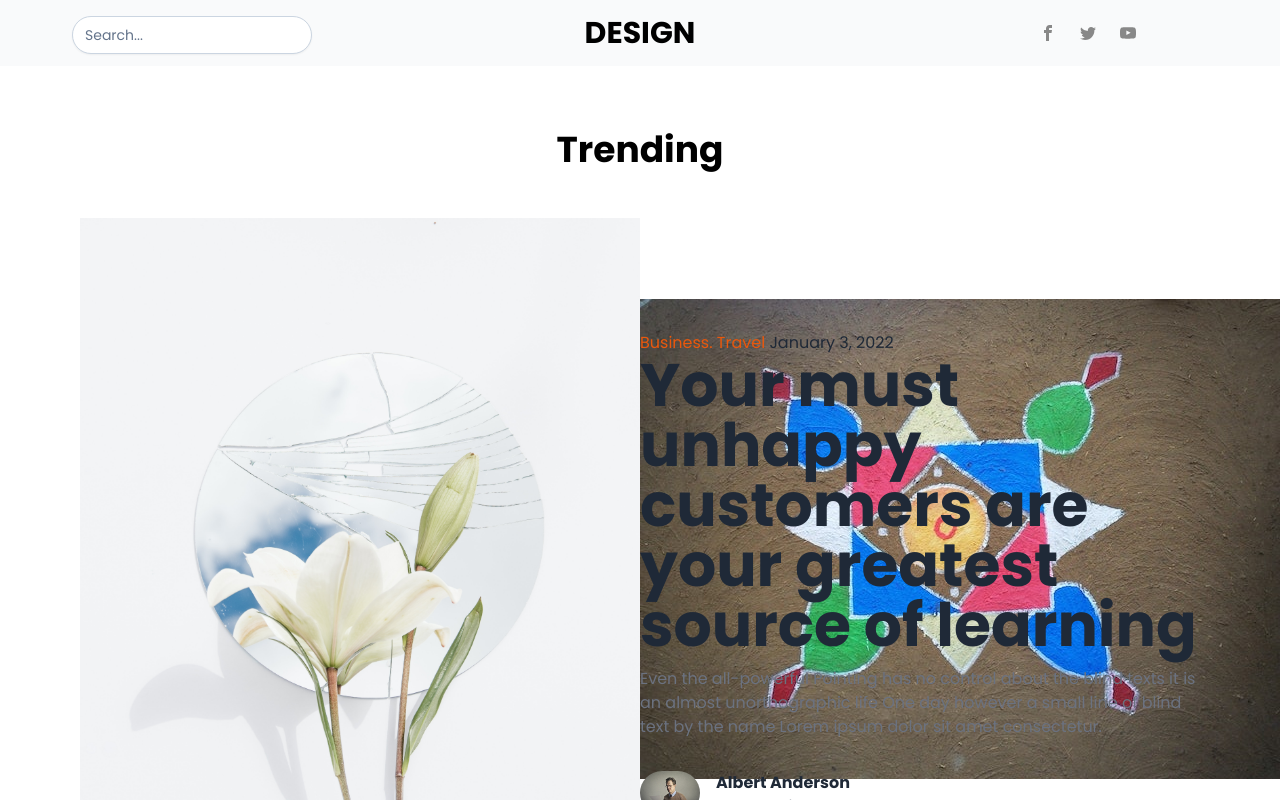
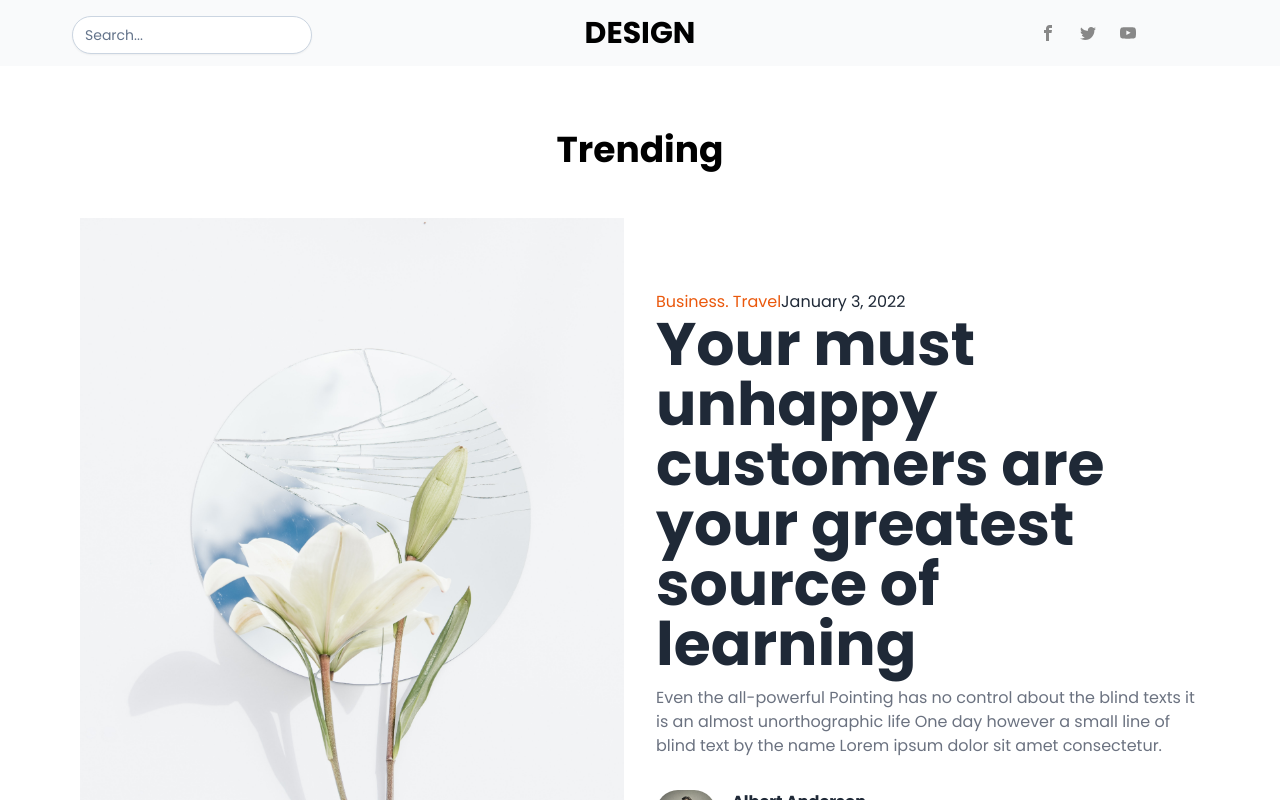
Before and after one commit to Rauf-pro/blogwithnextjs, a Next.js app: page / in a window 1280 px wide. Shown: the top 800 px of the page. Built offline with nearby package versions, Linux system fonts and the light colour scheme.

Commit message:
Added swiper for sliding banner section

```diff
--- a/components/Header.js
+++ b/components/Header.js
@@ -9,9 +9,9 @@ export default function Header() {
           <input type="text" className="input-text" placeholder="Search..." />
         </div>
         <div className="shrink w-80 sm:order-2">
-
-            <Link href={"/"} className="font-bold uppercase text-3xl">Design</Link>
-
+          <Link href={"/"} className="font-bold uppercase text-3xl">
+            Design
+          </Link>
         </div>
         <div className="w-96 order-3 flex justify-center">
           <div className="flex gap-6">
--- a/components/Section1.js
+++ b/components/Section1.js
@@ -1,18 +1,38 @@
 import Image from "next/image";
 import Link from "next/link";
 import Author from "./_child/Author";
+// Import Swiper React components
+import { Swiper, SwiperSlide } from "swiper/react";
+import SwiperCore, {Autoplay} from 'swiper'
+// Import Swiper styles
+import "swiper/css";
+
 export default function Section1() {
-    const bg = {
-        background:"url('/images/banner.jpg')no-repeat",
-        backgroundPosition:"right",
+    SwiperCore.use([Autoplay])
+  const bg = {
+    background: "url('/images/banner.jpg')no-repeat",
+    backgroundPosition: "right",
+  };
 
-
-    }
   return (
-    <section className="py-16" style={bg}>
+    <section className="py-16">
       <div className="container mx-auto md:px-20">
         <h1 className="font-bold text-4xl pb-12 text-center">Trending</h1>
-        {Slide()}
+        <Swiper
+        //   spaceBetween={50}
+          slidesPerView={1}
+          loop={true}
+          autoplay={{
+            delay: 2000
+          }}
+
+        >
+          <SwiperSlide>{Slide()}</SwiperSlide>
+          <SwiperSlide>{Slide()}</SwiperSlide>
+          <SwiperSlide>{Slide()}</SwiperSlide>
+          <SwiperSlide>{Slide()}</SwiperSlide>
+          ...
+        </Swiper>
       </div>
     </section>
   );
@@ -20,7 +40,7 @@ export default function Section1() {
 
 function Slide() {
   return (
-    <div className="grid md:grid-cols-2">
+    <div className="grid md:grid-cols-2 gap-8">
       <div className="image">
         <Link href={"/"}>
           <Image src={"/images/img1.jpg"} width={600} height={600} alt="" />
@@ -28,13 +48,11 @@ function Slide() {
       </div>
       <div className="info flex justify-center flex-col">
         <div className="cat">
-          <Link href={"/"}>
-            <a className="text-orange-600 hover:text-orange-700">
-              Business. Travel
-            </a>{" "}
+          <Link href={"/"} className="text-orange-600 hover:text-orange-700">
+            Business. Travel
           </Link>
           <Link href={"/"} className="text-gray-800 hover:text-gray-600">
-             January 3, 2022
+            January 3, 2022
           </Link>
         </div>
         <div className="title">
@@ -50,7 +68,7 @@ function Slide() {
           is an almost unorthographic life One day however a small line of blind
           text by the name Lorem ipsum dolor sit amet consectetur.
         </p>
-        <Author/>
+        <Author />
       </div>
     </div>
   );
--- a/package.json
+++ b/package.json
@@ -14,7 +14,8 @@
     "next": "13.2.4",
     "react": "18.2.0",
     "react-dom": "18.2.0",
-    "react-icons": "^4.8.0"
+    "react-icons": "^4.8.0",
+    "swiper": "^9.1.1"
   },
   "devDependencies": {
     "autoprefixer": "^10.4.14",
```
Also changed, not shown: 1 other file (tests, documents, lock files or other folders).
